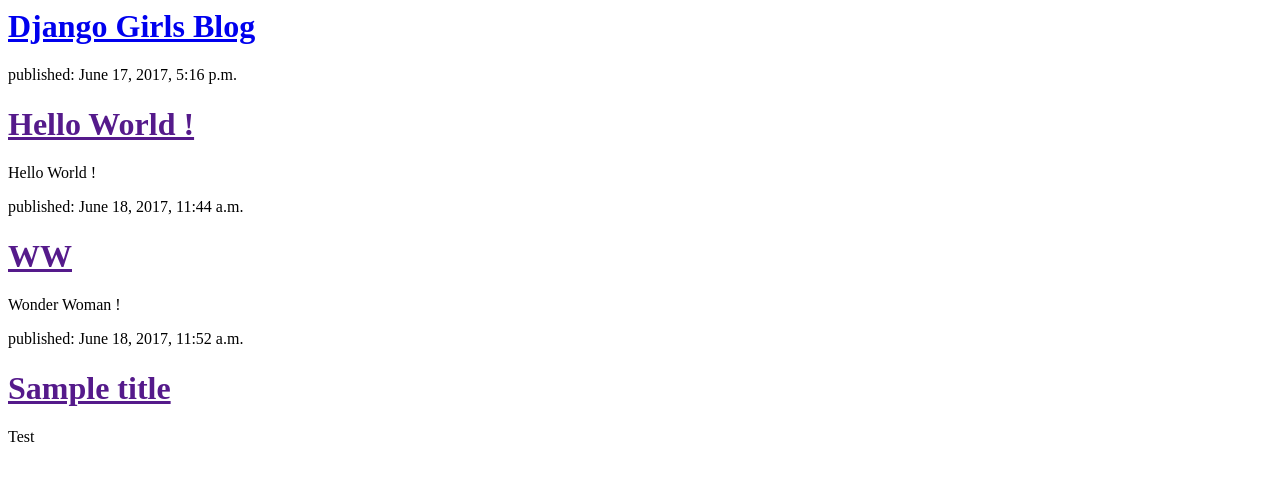
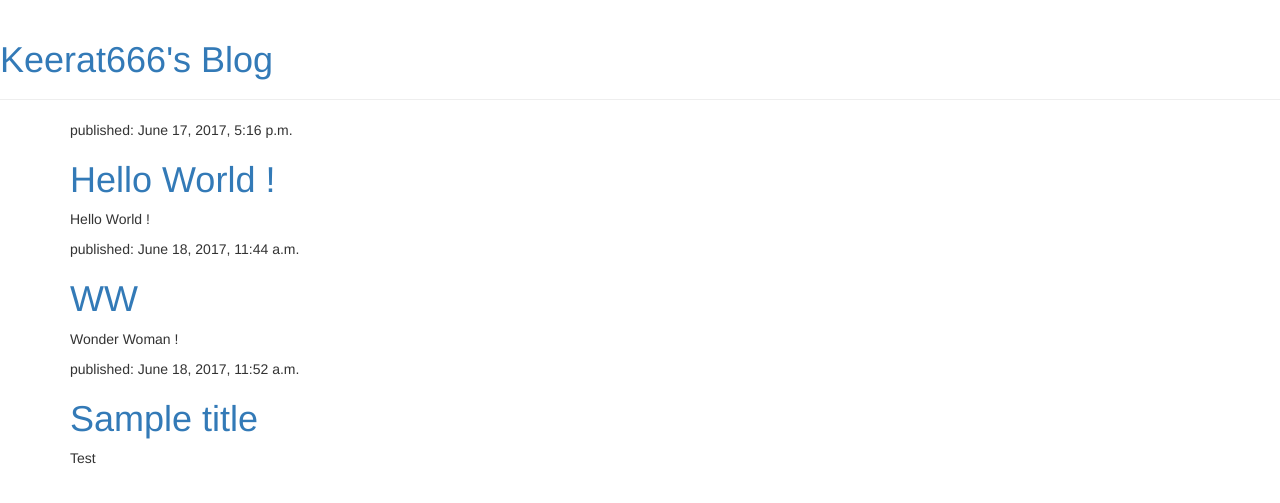
Before and after one commit to Keerat666/Keerat-s-Django-App, a Django app: page / in a window 1280 px wide. Shown: the top 503 px of the page. Run offline with Django 3.2, Linux system fonts and the light colour scheme; data comes from the database, SQL or seed files in the repository; some libraries are stand-ins or nearby versions.

Commit message:
CSS added

```diff
--- a/blog/templates/blog/post_list.html
+++ b/blog/templates/blog/post_list.html
@@ -1,21 +1,30 @@
+{% load staticfiles %}
 <html>
     <head>
-        <title>Django Girls blog</title>
+        <title>Keerat666's blog</title>
+        <link rel="stylesheet" href="//maxcdn.bootstrapcdn.com/bootstrap/3.2.0/css/bootstrap.min.css">
+        <link rel="stylesheet" href="//maxcdn.bootstrapcdn.com/bootstrap/3.2.0/css/bootstrap-theme.min.css">
+        <link rel="stylesheet" href="{% static 'css/blog.css' %}">
     </head>
     <body>
-       <div>
-    <h1><a href="/">Django Girls Blog</a></h1>
+        <div class="page-header">
+            <h1><a href="/">Keerat666's Blog</a></h1>
         </div>
 
-
+       <div class="content container">
+    <div class="row">
+        <div class="col-md-8">
             {% for post in posts %}
-    <div>
+                <div class="post">
+                    <div class="date">
                         <p>published: {{ post.published_date }}</p>
+                    </div>
                     <h1><a href="">{{ post.title }}</a></h1>
                     <p>{{ post.text|linebreaksbr }}</p>
                 </div>
             {% endfor %}
-
-
+        </div>
+    </div>
+</div>
     </body>
 </html>
--- a/mysite/settings.py
+++ b/mysite/settings.py
@@ -25,7 +25,7 @@
 # SECURITY WARNING: don't run with debug turned on in production!
 DEBUG = True
 
-ALLOWED_HOSTS = ['127.0.0.1', '<your_username>.pythonanywhere.com']
+ALLOWED_HOSTS = ['127.0.0.1', 'keerat666.pythonanywhere.com']
 
 
 # Application definition
```
Lines whose indentation alone changed are shown as unchanged.
